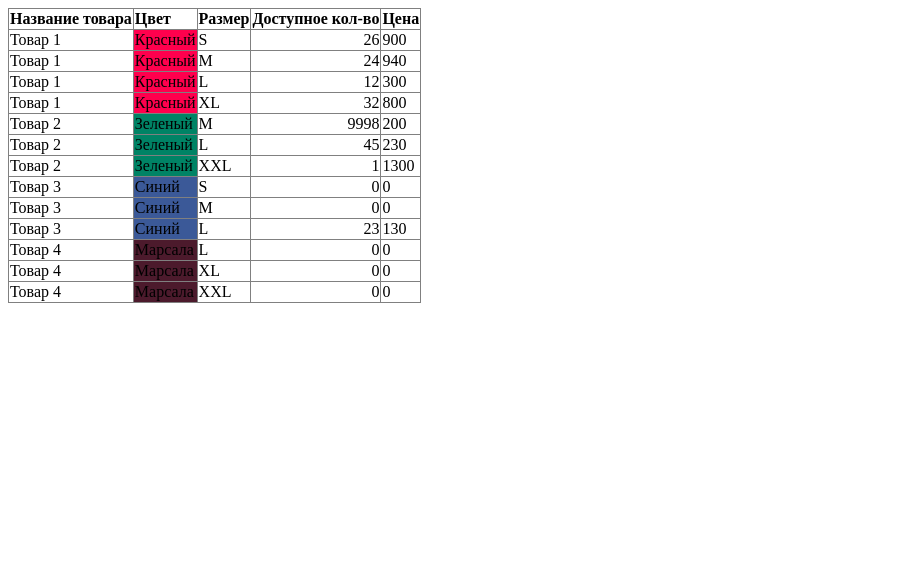
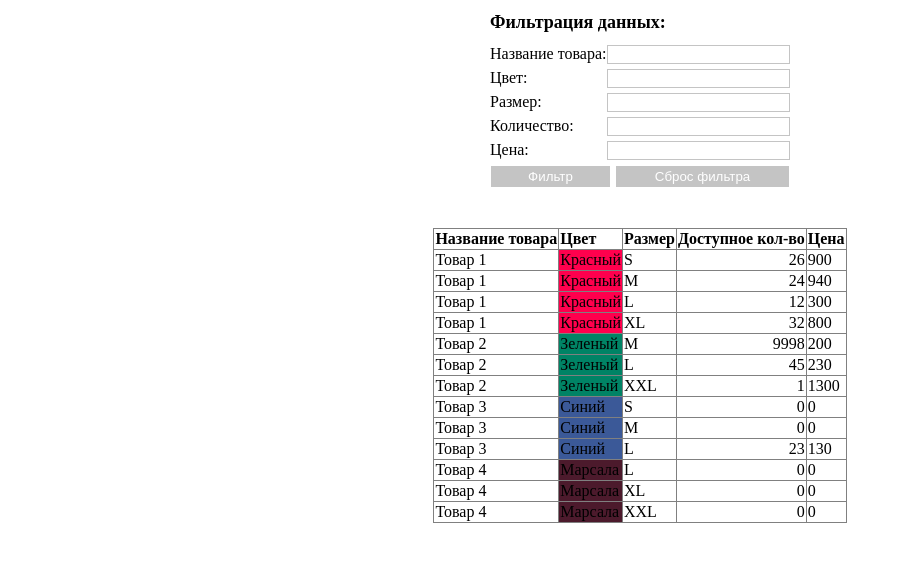
Before and after one commit to mobacsell/test_bitroid, a PHP site: page / in a window 1280 px wide. Shown: the top 562 px of the page, without its empty margins (0-902 px from the left). Run offline with PHP 8.4, Linux system fonts and the light colour scheme.

Commit message:
add func filterData

```diff
--- a/frontend/css/style.css
+++ b/frontend/css/style.css
@@ -1,5 +1,6 @@
 .table  {
     border-collapse: collapse;
+    margin: 40px auto 0;
 }
 
 .row__cell--red   {
@@ -25,3 +26,63 @@
 .row__cell--right {
     text-align: right;
 }
+
+.wrapper{
+    display: flex;
+    width: 1140px;
+    margin: 0 auto;
+    justify-content: center;
+}
+
+.form-filter   {
+    margin: 0 auto;
+    width: 300px;
+}
+
+.form-filter__header    {
+    font-size: 18px;
+}
+
+.form-filter__input  {
+    display: flex;
+    justify-content: space-between;
+    flex-wrap: wrap;
+    margin: 5px 0;
+}
+
+.input-filter {
+    border: 1px solid #c4c4c4;
+    outline: none;
+}
+
+.btn-filter--apply {
+    width: 121px;
+    cursor: pointer;
+    padding: 3px;
+    background-color:#c4c4c4;
+    color: #fff;
+    outline: none;
+    border: 1px solid #fff;;
+    transition: all 0.2s;
+}
+.btn-filter--apply:hover   {
+    background-color:#fff;
+    color: #c4c4c4;
+    border: 1px solid #c4c4c4;
+}
+
+.btn-filter--reset {
+    width: 175px;
+    cursor: pointer;
+    padding: 3px;
+    background-color:#c4c4c4;
+    color: #fff;
+    outline: none;
+    border: 1px solid #fff;;
+    transition: all 0.2s;
+}
+.btn-filter--reset:hover   {
+    background-color:#fff;
+    color: #c4c4c4;
+    border: 1px solid #c4c4c4;
+}
--- a/frontend/index.html
+++ b/frontend/index.html
@@ -8,42 +8,17 @@
     <title>frontend test</title>
 </head>
 <body>
+    <form class="form-filter">
+        <h1 class="form-filter__header">Фильтрация данных:</h1>
+        <label class="form-filter__input">Название товара: <input type="text" class="input-filter" autofocus></label>
+        <label class="form-filter__input">Цвет: <input type="text" class="input-filter"></label>
+        <label class="form-filter__input">Размер: <input type="text" class="input-filter"></label>
+        <label class="form-filter__input">Количество: <input type="text" class="input-filter"></label>
+        <label class="form-filter__input">Цена: <input type="text" class="input-filter"></label>
+        <button class="btn-filter--apply">Фильтр</button>
+        <button class="btn-filter--reset">Сброс фильтра</button>
+    </form>
     <table border="1" class="table">
-        <tr class="table__row row" >
-            <th class="row__cell row__cell--left">Название товара</th>
-            <th class="row__cell row__cell--left">Цвет</th>
-            <th class="row__cell row__cell--left">Размер</th>
-            <th class="row__cell row__cell--left">Доступное кол-во</th>
-            <th class="row__cell row__cell--left">Цена</th>
-        </tr>
-        <!-- <tr class="table__row row">
-            <td class="row__cell">Товар 1</td>
-            <td class="row__cell row__cell--red">Красный</td>
-            <td class="row__cell">S</td>
-            <td class="row__cell row__cell--right">26</td>
-            <td class="row__cell">900</td>
-        </tr>
-        <tr class="table__row row">
-            <td class="row__cell">Товар 1</td>
-            <td class="row__cell row__cell--red">Красный</td>
-            <td class="row__cell">M</td>
-            <td class="row__cell row__cell--right">24</td>
-            <td class="row__cell">940</td>
-        </tr>
-        <tr class="table__row row">
-            <td class="row__cell">Товар 2</td>
-            <td class="row__cell row__cell--green">Зеленый</td>
-            <td class="row__cell">M</td>
-            <td class="row__cell row__cell--right">9998</td>
-            <td class="row__cell">200</td>
-        </tr>
-        <tr class="table__row row">
-            <td class="row__cell">Товар 2</td>
-            <td class="row__cell row__cell--green">Зеленый</td>
-            <td class="row__cell">L</td>
-            <td class="row__cell row__cell--right">45</td>
-            <td class="row__cell">230</td>
-        </tr> -->
     </table>
     <script src="js/script.js" type="module"></script>
 </body>
--- a/frontend/js/script.js
+++ b/frontend/js/script.js
@@ -1,6 +1,19 @@
 import { jsonData } from "./jsonData.js";
 
-const data = JSON.parse(jsonData);
+const   data = JSON.parse(jsonData);
+const   inputFilter = document.querySelectorAll('.input-filter'),
+        btnFilterApply = document.querySelector('.btn-filter--apply'),
+        btnFilterReset = document.querySelector('.btn-filter--reset');
+
+btnFilterApply.addEventListener('click', (event) => {
+    event.preventDefault();
+    filterData(data, inputFilter);
+});
+
+btnFilterReset.addEventListener('click', (event) => {
+    event.preventDefault();
+    getTable(data);
+});
 
 getTable(data);
 
@@ -8,18 +21,26 @@ function getTable(incData) {
 //Функция формирует таблицу на основе входящих данных с JSON-объекта.
 
     let     tableRowEntry;
-    const   table = document.querySelector('.table'),
-            newDiv = document.querySelector('.test');
+    const   table = document.querySelector('.table');
 
-    for(let key in data) {
-        for(let k in data[key].sizes) {
+    table.innerHTML = `
+        <tr class="table__row row" >
+            <th class="row__cell row__cell--left">Название товара</th>
+            <th class="row__cell row__cell--left">Цвет</th>
+            <th class="row__cell row__cell--left">Размер</th>
+            <th class="row__cell row__cell--left">Доступное кол-во</th>
+            <th class="row__cell row__cell--left">Цена</th>
+        </tr>`;
+
+    for(let key in incData) {
+        for(let k in incData[key].sizes) {
             tableRowEntry = document.createElement('tr');
             tableRowEntry.innerHTML = `
-                <td class="row__cell">${data[key].name}</td>
-                <td class="row__cell ${getClassColor(data[key].color.value)}">${data[key].color.name}</td>
-                <td class="row__cell">${data[key].sizes[k].name}</td>
-                <td class="row__cell--right">${data[key].sizes[k].available}</td>
-                <td class="row__cell">${data[key].sizes[k].price}</td>
+                <td class="row__cell">${incData[key].name}</td>
+                <td class="row__cell ${getClassColor(incData[key].color.value)}">${incData[key].color.name}</td>
+                <td class="row__cell">${incData[key].sizes[k].name}</td>
+                <td class="row__cell--right">${incData[key].sizes[k].available}</td>
+                <td class="row__cell">${incData[key].sizes[k].price}</td>
             `;
             table.insertAdjacentElement('beforeend', tableRowEntry);
         }
@@ -49,3 +70,44 @@ function getClassColor(colorCode) {
 
 		return color;
 	}
+
+function filterData(incData, arrItems)    {
+//Функция фильтрует данные в таблице в соответствии с введенными данными в полях.
+
+    let     tableRowEntry;
+    const   table = document.querySelector('.table');
+
+    if(!arrItems[0].value && !arrItems[1].value && !arrItems[2].value && !arrItems[3].value && !arrItems[4].value) {
+        return false;
+    }
+
+    table.innerHTML = `
+        <tr class="table__row row" >
+            <th class="row__cell row__cell--left">Название товара</th>
+            <th class="row__cell row__cell--left">Цвет</th>
+            <th class="row__cell row__cell--left">Размер</th>
+            <th class="row__cell row__cell--left">Доступное кол-во</th>
+            <th class="row__cell row__cell--left">Цена</th>
+        </tr>`;
+
+    for(let key in incData) {
+        for(let k in incData[key].sizes) {
+            if((arrItems[0].value === incData[key].name || !arrItems[0].value) && (arrItems[1].value === incData[key].color.name || !arrItems[1].value) && (arrItems[2].value === incData[key].sizes[k].name || !arrItems[2].value) && (arrItems[3].value == incData[key].sizes[k].available || !arrItems[3].value) && (arrItems[4].value == incData[key].sizes[k].price || !arrItems[4].value)) {
+                tableRowEntry = document.createElement('tr');
+                tableRowEntry.innerHTML = `
+                    <td class="row__cell">${incData[key].name}</td>
+                    <td class="row__cell ${getClassColor(incData[key].color.value)}">${incData[key].color.name}</td>
+                    <td class="row__cell">${incData[key].sizes[k].name}</td>
+                    <td class="row__cell--right">${incData[key].sizes[k].available}</td>
+                    <td class="row__cell">${incData[key].sizes[k].price}</td>
+                `;
+                table.insertAdjacentElement('beforeend', tableRowEntry);
+            }
+
+        }
+    }
+
+    for(let i = 0; i < arrItems.length; i++) {
+        arrItems[i].value = '';
+    }
+}
```
